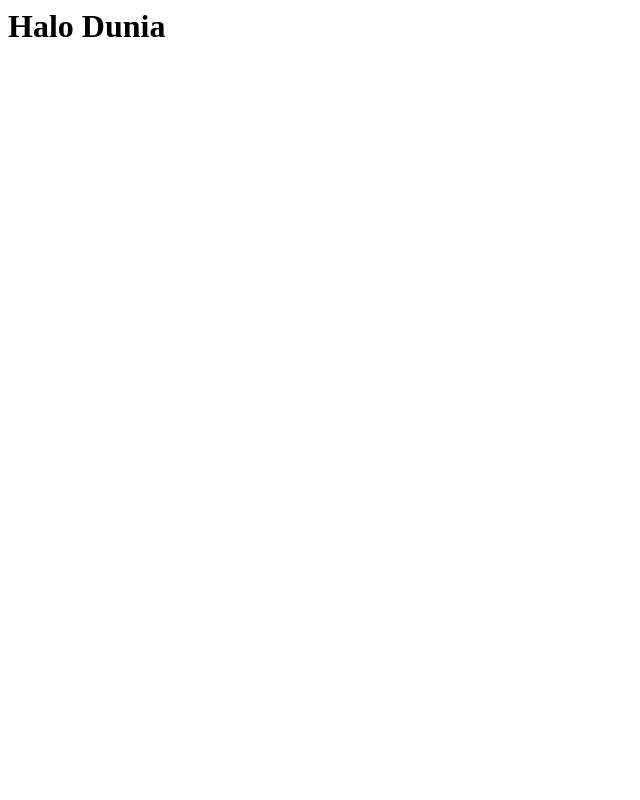
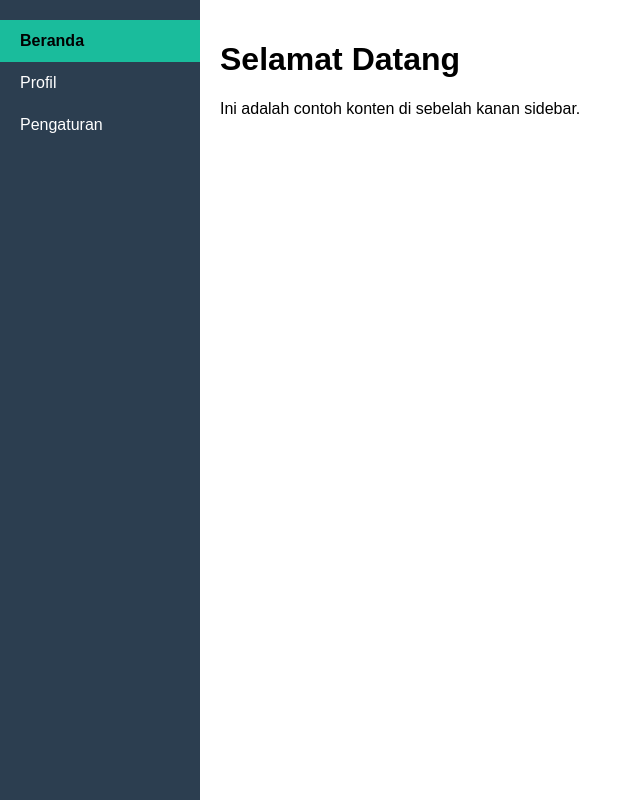
Before and after one commit to christSimangunsong/kolaborasi-github, a plain HTML site: page index.html in a window 1280 px wide. Shown: the whole page, without its empty margins (0-640 px from the left). Drawn offline with Linux system fonts and the light colour scheme.

Commit message:
menambahkan file baru

```diff
--- a/index.html
+++ b/index.html
@@ -1,7 +1,18 @@
-<head>
-    <title>Belajar GitHub</title>
-</head>
-<body>
-    <h1>Halo Dunia</h1>
-</body>
+<!DOCTYPE html>
+<html lang="id">
+ <head>
+ <title>Sidebar Sederhana</title>
+ <link rel="stylesheet" href="style.css" />
+ </head>
+ <body>
+ <div class="sidebar">
+ <a href="index.html" class="active">Beranda</a>
+ <a href="profil.html">Profil</a>
+ <a href="pengaturan.html">Pengaturan</a>
+ </div>
+<div class="content">
+ <h1>Selamat Datang</h1>
+ <p>Ini adalah contoh konten di sebelah kanan sidebar.</p>
+ </div>
+ </body>
 </html>
--- a/style.css
+++ b/style.css
@@ -1,4 +1,33 @@
-h1{
- font-family: 'Franklin Gothic Medium', 'Arial Narrow',
-Arial, sans-serif;
-}
+body {
+ margin: 0;
+ font-family: Arial, sans-serif;
+ display: flex;
+ }
+ .sidebar {
+ width: 200px;
+ height: 100vh;
+ background-color: #2c3e50;
+ color: white;
+ padding-top: 20px;
+ position: fixed;
+ }
+ .sidebar a {
+ display: block;
+ color: white;
+ padding: 12px 20px;
+ text-decoration: none;
+ transition: background 0.3s;
+ }
+ .sidebar a:hover {
+ background-color: #34495e;
+ }
+ .sidebar a.active {
+ background-color: #1abc9c;
+ color: black;
+ font-weight: bold;
+ }
+ .content {
+ margin-left: 200px;
+ padding: 20px;
+ flex: 1;
+ }
```
Also changed, not shown: latihan.html (added, +8 -0 lines).
